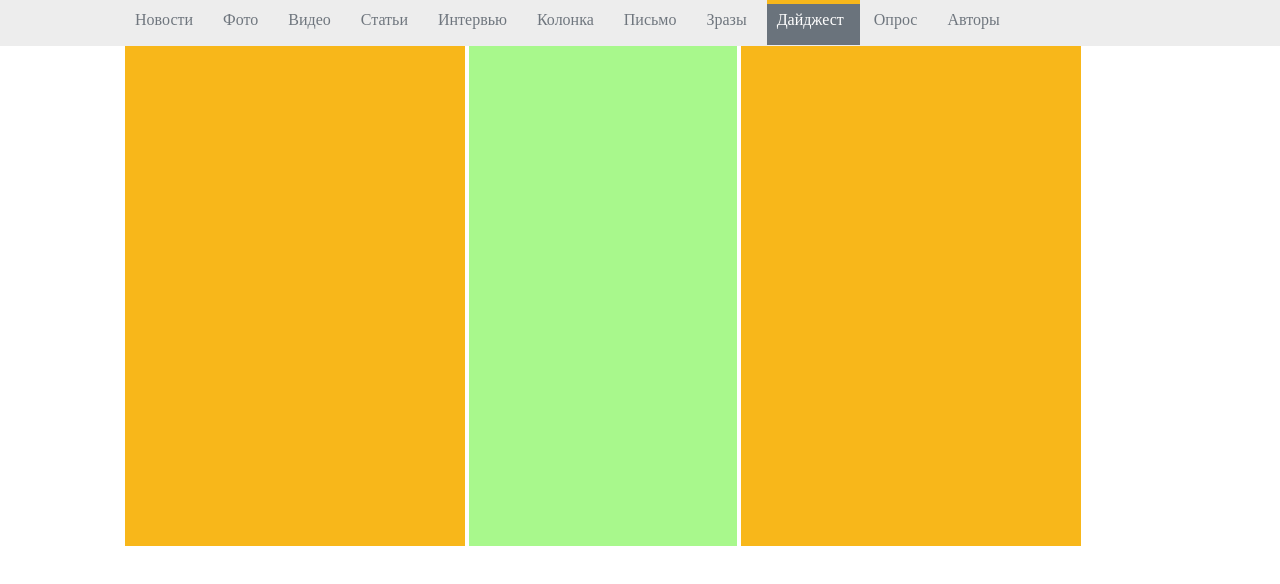
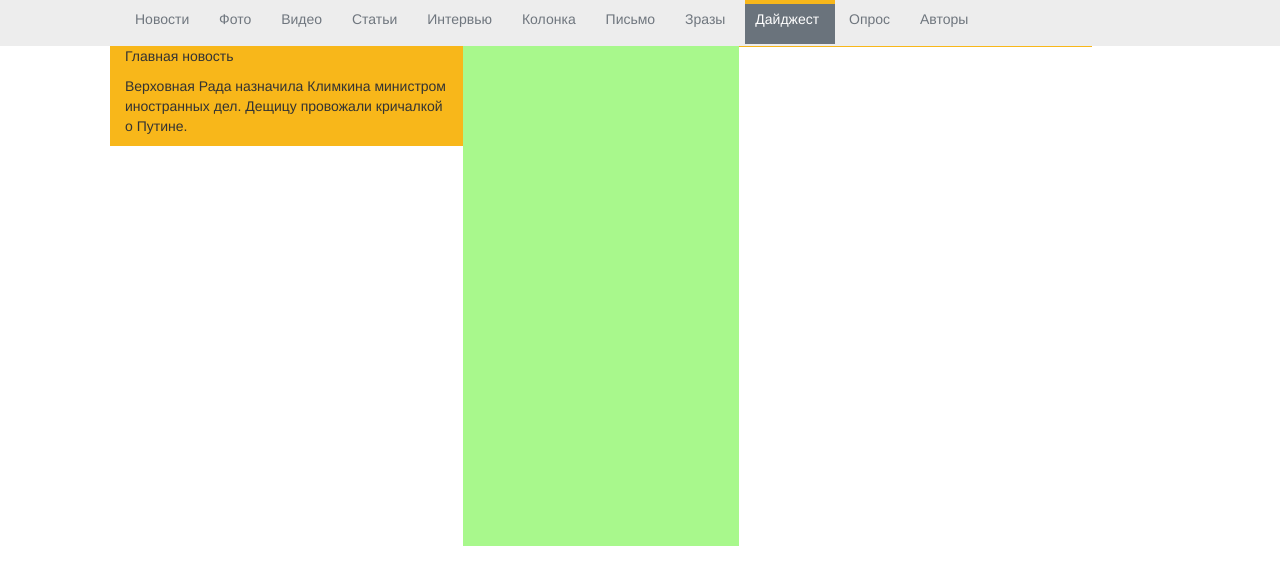
Before and after one commit to SergiiNikolayev/N02-site, a plain HTML site: page index.html in a window 1280 px wide. Drawn offline with nearby package versions, Linux system fonts and the light colour scheme.

Commit message:
bootstrap

```diff
--- a/index.html
+++ b/index.html
@@ -4,6 +4,12 @@
     <meta charset="UTF-8">
     <link href="normalize.css" rel="stylesheet">
     <link href="style.css" rel="stylesheet">
+    <link href="https://maxcdn.bootstrapcdn.com/bootstrap/3.3.7/css/bootstrap.min.css" rel="stylesheet">
+    <link href="https://maxcdn.bootstrapcdn.com/bootstrap/3.3.7/js/bootstrap.min.js" rel="stylesheet">
+
+
+
+
 
     <title></title>
 </head>
@@ -27,9 +33,14 @@
 </div>
 <div class="content">
     <div class="row">
-        <div class="col"></div>
-        <div class="col"></div>
-        <div class="col"></div>
+        <div class="col-sm-4">
+                <p>Главная новость</p>
+                <p>Верховная Рада назначила Климкина
+                    министром иностранных дел. Дещицу
+                    провожали кричалкой о Путине.</p>
+        </div>
+        <div class="col-sm-4"></div>
+        <div class="col-sm-4"></div>
     </div>
 </div>
 <div class="footer">
--- a/style.css
+++ b/style.css
@@ -61,14 +61,12 @@ a:hover{
 .row{
    /* display: inline-block;*/
 }
-.col{
-    display: inline-block;
-    width: 33%;
-    height: 500px;
+.col-sm-4{
+
     background-color: #f8b71a;
 }
 
-.col:nth-child(2){
+.col-sm-4:nth-child(2){
     width: 26%;
     height: 500px;
     background-color: #a8f88c;
```
